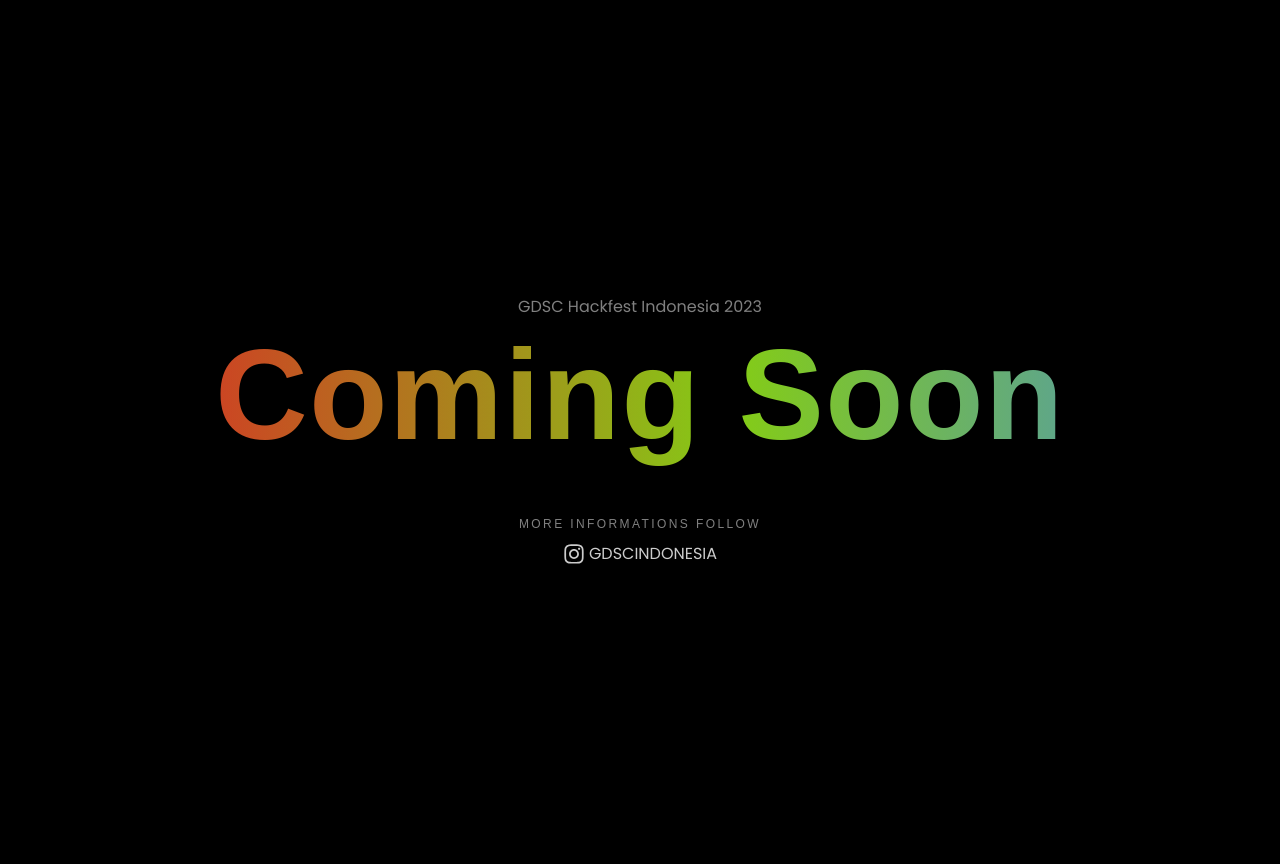
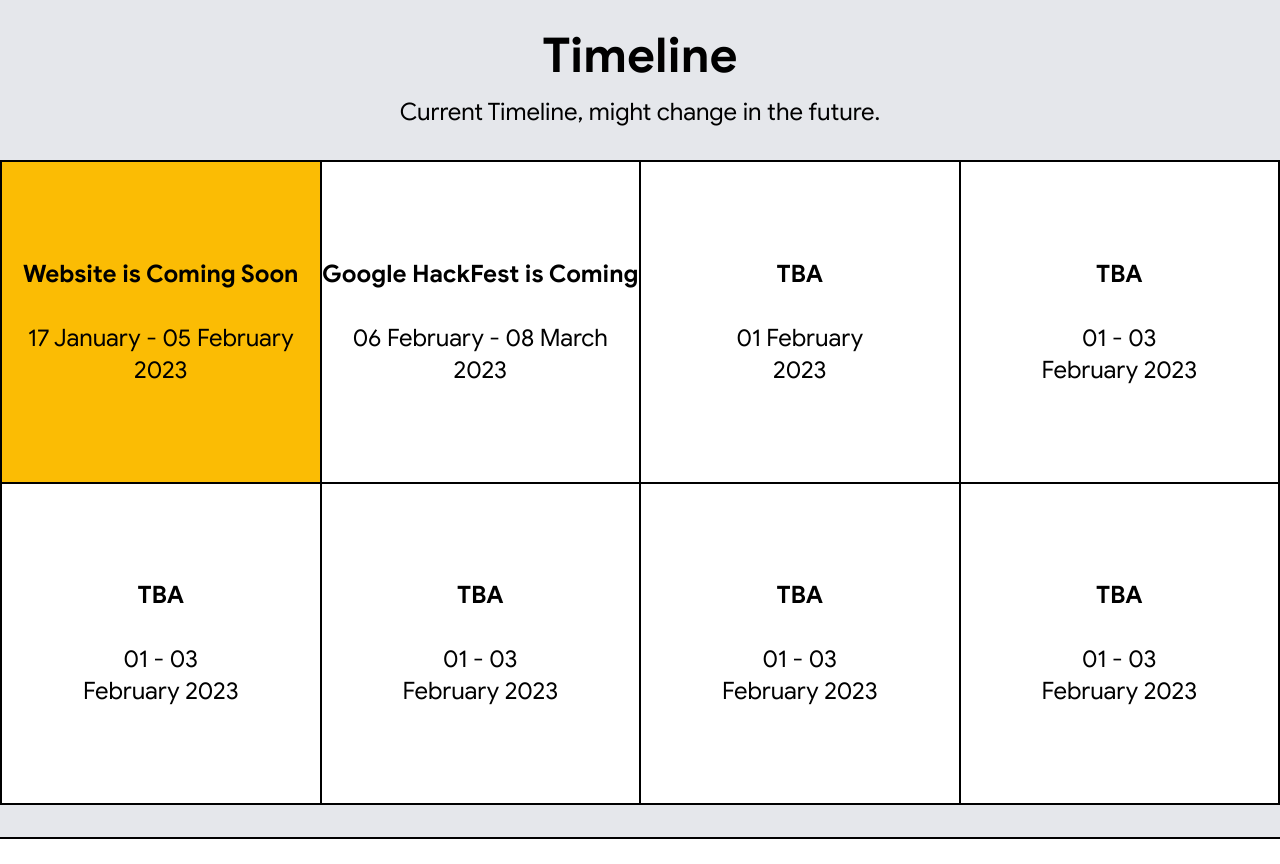
Before and after one commit to GDSC-Indonesia/hackfest2023, a React (Vite) app: page / in a window 1280 px wide. After the commit the page ends 839 px from the top, so only its background shows below. Built offline with nearby package versions, Linux system fonts and the light colour scheme; a web font is replaced by a local one.

Commit message:
feat: timeline section

```diff
--- a/package.json
+++ b/package.json
@@ -14,6 +14,7 @@
     "react-icons": "^4.7.1"
   },
   "devDependencies": {
+    "@tailwindcss/aspect-ratio": "^0.4.2",
     "@types/react": "^18.0.26",
     "@types/react-dom": "^18.0.9",
     "@vitejs/plugin-react": "^3.0.0",
--- a/src/App.css
+++ /dev/null
@@ -1,41 +0,0 @@
-#root {
-  max-width: 1280px;
-  margin: 0 auto;
-  padding: 2rem;
-  text-align: center;
-}
-
-.logo {
-  height: 6em;
-  padding: 1.5em;
-  will-change: filter;
-}
-.logo:hover {
-  filter: drop-shadow(0 0 2em #646cffaa);
-}
-.logo.react:hover {
-  filter: drop-shadow(0 0 2em #61dafbaa);
-}
-
-@keyframes logo-spin {
-  from {
-    transform: rotate(0deg);
-  }
-  to {
-    transform: rotate(360deg);
-  }
-}
-
-@media (prefers-reduced-motion: no-preference) {
-  a:nth-of-type(2) .logo {
-    animation: logo-spin infinite 20s linear;
-  }
-}
-
-.card {
-  padding: 2em;
-}
-
-.read-the-docs {
-  color: #888;
-}
--- a/src/App.jsx
+++ b/src/App.jsx
@@ -1,15 +1,8 @@
-import { useState } from 'react'
-import reactLogo from './assets/react.svg'
-import './App.css'
-import ComingSoon from './components/ComingSoon'
-
-ComingSoon
+import Timeline from './components/Timeline'
 
 function App() {
-  const [count, setCount] = useState(0)
-
   return (
-    <ComingSoon/>
+    <Timeline />
   )
 }
 
--- /dev/null
+++ b/src/components/TimeBox.jsx
@@ -0,0 +1,34 @@
+export default function TimeBox({title, dateFrom, dateTo}) {
+  const dayFrom = dateFrom.toLocaleString('default', { day: '2-digit'})
+  const dayTo = dateTo.toLocaleString('default', { day: '2-digit'})
+  const monthFrom = dateFrom.toLocaleString('default', { month: 'long'})
+  const monthTo = dateTo.toLocaleString('default', { month: 'long'})
+
+  const year = dateFrom.toLocaleString('default', { year: 'numeric'})
+
+  let time1
+  let time2
+
+  if (dateFrom.getTime() === dateTo.getTime()) {
+    time1 = `${dayFrom} ${monthFrom}`
+    time2 = `${year}`
+  } else if (dateFrom.getMonth() === dateTo.getMonth()) {
+    time1 = `${dayFrom} - ${dayTo}`
+    time2 = `${monthFrom} ${year}`
+  } else {
+    time1 = `${dayFrom} ${monthFrom} - ${dayTo} ${monthTo}`
+    time2 = `${year}`
+  }
+
+  const isToday = new Date() >= dateFrom && new Date() <= dateTo
+
+  return (
+    <div className={"border border-black w-full aspect-w-1 aspect-h-1 " + (isToday ? "bg-gooYellow-900" : "bg-white")}>
+      <div className="flex flex-col justify-center items-center text-center">
+        <h3 className="font-gooBold text-3xl lg:text-2xl 2xl:text-3xl mb-8">{title}</h3>
+        <p className="font-gooReg text-3xl lg:text-2xl 2xl:text-3xl">{time1}</p>
+        <p className="font-gooReg text-3xl lg:text-2xl 2xl:text-3xl">{time2}</p>
+      </div>
+    </div>
+  )
+}
--- /dev/null
+++ b/src/components/Timeline.jsx
@@ -0,0 +1,33 @@
+import TimeBox from './TimeBox'
+
+export default function Timeline() {
+  const timeData = [
+    {title: "Website is Coming Soon", dateFrom: new Date("2023-01-17"), dateTo: new Date("2023-02-05")},
+    {title: "Google HackFest is Coming", dateFrom: new Date("2023-02-06"), dateTo: new Date("2023-03-08")},
+    {title: "TBA", dateFrom: new Date("2023-02-01"), dateTo: new Date("2023-02-01")},
+    {title: "TBA", dateFrom: new Date("2023-02-01"), dateTo: new Date("2023-02-03")},
+    {title: "TBA", dateFrom: new Date("2023-02-01"), dateTo: new Date("2023-02-03")},
+    {title: "TBA", dateFrom: new Date("2023-02-01"), dateTo: new Date("2023-02-03")},
+    {title: "TBA", dateFrom: new Date("2023-02-01"), dateTo: new Date("2023-02-03")},
+    {title: "TBA", dateFrom: new Date("2023-02-01"), dateTo: new Date("2023-02-03")},
+  ]
+
+  return (
+    // TODO: Add tile background
+    <section className="border-b-2 border-black bg-gray-200 py-8">
+      <div className="container mx-auto">
+        <div className="text-center h-full">
+          <h2 className='font-gooBold text-5xl mb-4'>Timeline</h2>
+          <p className='font-gooReg text-2xl mb-8'>Current Timeline, might change in the future.</p>
+        </div>
+        <div className="border border-black">
+          <div className="grid sm:grid-cols-1 md:grid-cols-2 lg:grid-cols-4">
+            {timeData.map((data, index) => {
+              return <TimeBox key={index} {...data} />
+            })}
+          </div>
+        </div>
+      </div>
+    </section>
+  )
+}
--- a/src/index.css
+++ b/src/index.css
@@ -28,9 +28,6 @@
   }
 
 @layer components {
-    body{
-        @apply bg-black
-    }
     .comingSoon{
         @apply h-screen w-full font-sans flex items-center justify-center text-white/50
     }
--- a/tailwind.config.cjs
+++ b/tailwind.config.cjs
@@ -45,7 +45,7 @@
         gooReg: 'gooReg, sans-serif',
         gooMed: 'gooMed, sans-serif',
         gooBold: 'gooBold, sans-serif',
-        // End Google Fonts
+        // End Google Fonts`
       },
       animation: {
         colorAni: 'colorAni 5s ease infinite',
@@ -64,5 +64,7 @@
       },
     },
   },
-  plugins: [],
+  plugins: [
+    require('@tailwindcss/aspect-ratio'),
+  ],
 }
```
Also changed, not shown: 1 other file (tests, documents, lock files or other folders).
